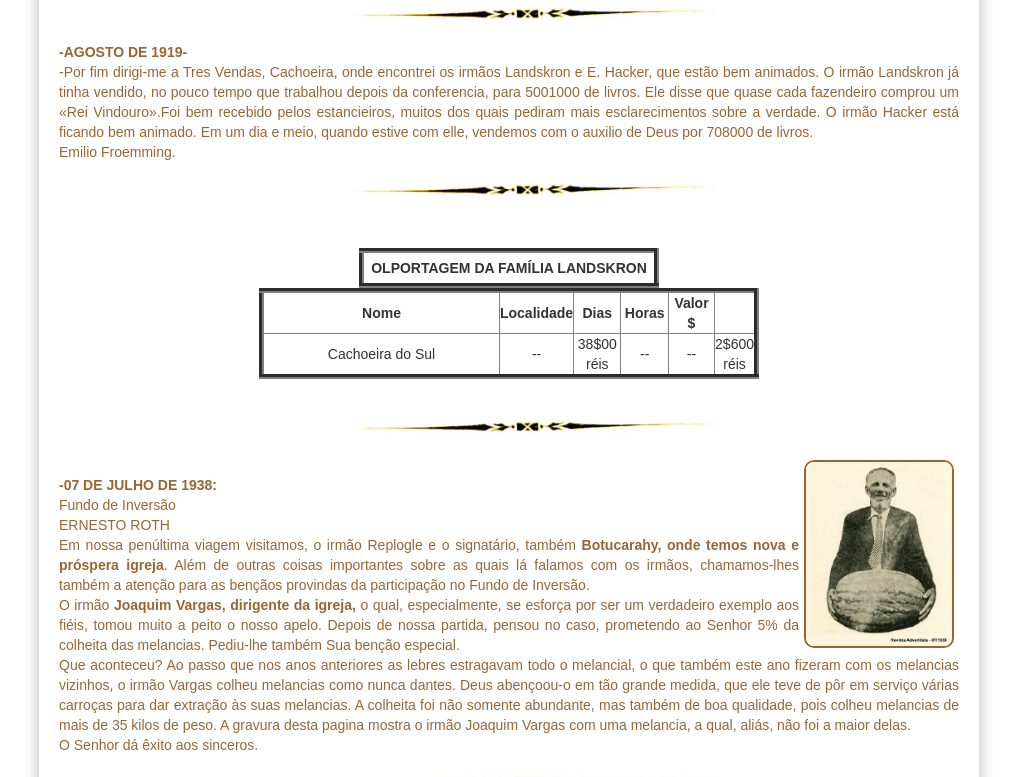
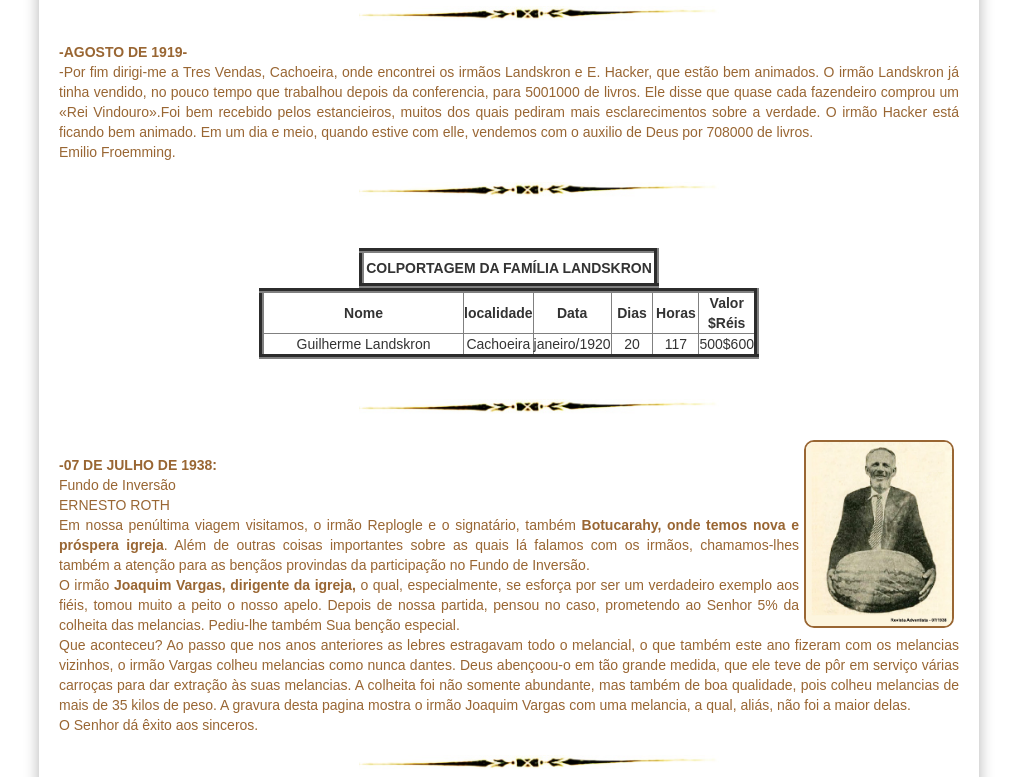
Before and after one commit to claudiovargas1955/claudiovargas1955.github.io, a Jekyll site: the page built from _pages/história-da-iasd-bosque.html, in a window 1280 px wide and 900 px high, scrolled down 1615 px, cut to the strip 0-777 px from the top of the window. Shown: the whole strip, without its empty margins (131-1148 px from the left). Built offline with Jekyll 4.4.1, drawn with Linux system fonts in a browser that asks for light colours; some web fonts are replaced.

Commit message:
Update história-da-iasd-bosque.html

```diff
--- a/_pages/história-da-iasd-bosque.html
+++ b/_pages/história-da-iasd-bosque.html
@@ -158,27 +158,28 @@ Emilio Froemming.<br>
 <div class="brasileira" align="center">
     <table border="5px" color="#ffffff" width="300px" cellspacing="10px" cellpadding="10px" height="40px">
            <tr><br>
-            <td align="center"><b>OLPORTAGEM DA FAMÍLIA LANDSKRON</b></td>
+            <td align="center"><b>COLPORTAGEM DA FAMÍLIA LANDSKRON</b></td>
          </tr>
 
 
    <table border="5px" color="#ffffff" width="500px"  cellspacing="10px" cellpadding="10px">
          <tr>
            <td align="center" width="300px"><b>Nome</b></td>
-           <td align="center" width="30px"><b>Localidade</b></td>
+           <td align="center" width="30px"><b>localidade</b></td>
+           <td align="center" width="50px"><b>Data</b></td>
            <td align="center" width="50px"><b>Dias</b></td>
-           <td align="center" width="50px"><b>Horas</b></td>
-           <td align="center" width="50px"><b>Valor $</b</td>
+           <td align="center" width="50px"><b>Horas</b</td>
+           <td align="center" width="50px"><b>Valor $Réis</b</td>
 
         </tr>
 
         <tr>
-           <td align="center" width="300px">Cachoeira do Sul</td>
-           <td align="center" width="50px">--</td>
-           <td align="center"> 38$00 réis</td>
-           <td align="center"> -- </td>
-           <td align="center"> -- </td>
-           <td align="center"> 2$600 <br>réis</td>
+           <td align="center" width="300px">Guilherme Landskron</td>
+           <td align="center" width="50px">Cachoeira</td>
+           <td align="center">janeiro/1920</td>
+           <td align="center">20</td>
+           <td align="center">117</td>
+           <td align="center">500$600</td>
         </tr>
 
        </table><br>
```
